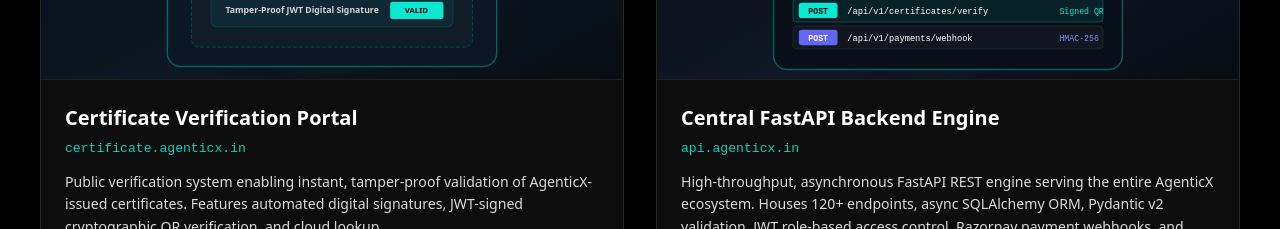
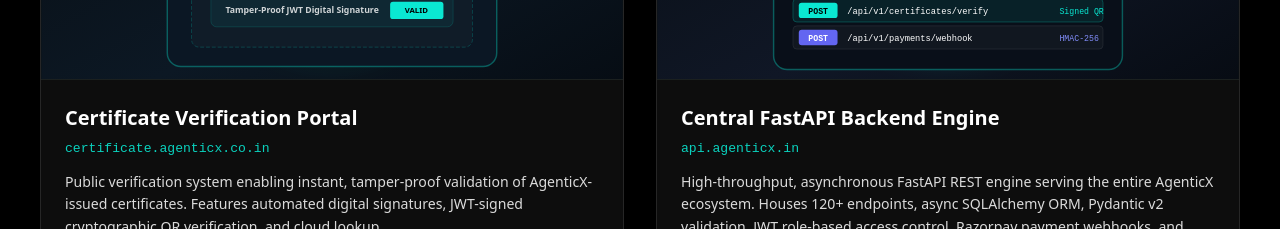
Before and after one commit to fazilyousuf/fazilyousuf.github.io, a React (Vite) app: page / in a window 1280 px wide. Shown: the part 6300-6529 px from the top of the page. Built offline with nearby package versions, Linux system fonts and the light colour scheme; no server answers.

Commit message:
Updated Projects Section content

```diff
--- a/src/data/projectsData.js
+++ b/src/data/projectsData.js
@@ -25,19 +25,19 @@
     description:
       "Dedicated self-service platform for enrolled candidates and interns. Handles student onboarding, admissions, training track progress, Razorpay fee payments with webhook verification, and automated PDF receipts.",
     tech: ["React", "Vite", "JWT Auth", "Razorpay", "Supabase Storage", "REST APIs"],
-    live: "https://candidate.agenticx.in",
+    live: "https://candidate.agenticx.co.in",
     buttonLabel: "Open Portal",
   },
   {
     id: "agenticx-certificate-portal",
     title: "Certificate Verification Portal",
-    domain: "certificate.agenticx.in",
+    domain: "certificate.agenticx.co.in",
     image: agenticxCertImg,
     badge: "Verification System",
     description:
       "Public verification system enabling instant, tamper-proof validation of AgenticX-issued certificates. Features automated digital signatures, JWT-signed cryptographic QR verification, and cloud lookup.",
     tech: ["React", "Vite", "JWT Verification", "QR Engine", "ReportLab", "REST APIs"],
-    live: "https://certificate.agenticx.in",
+    live: "https://certificate.agenticx.co.in",
     buttonLabel: "Verify Certificate",
   },
   {
@@ -49,9 +49,9 @@
     description:
       "High-throughput, asynchronous FastAPI REST engine serving the entire AgenticX ecosystem. Houses 120+ endpoints, async SQLAlchemy ORM, Pydantic v2 validation, JWT role-based access control, Razorpay payment webhooks, and ReportLab PDF automation.",
     tech: ["FastAPI", "Python", "SQLAlchemy", "PostgreSQL", "Pydantic v2", "Razorpay", "ReportLab", "Render"],
-    live: "https://api.agenticx.in/docs",
+    live: "https://api.agenticx.co.in/docs",
     buttonLabel: "API Docs",
-    altLink: "https://api.agenticx.in",
+    altLink: "https://api.agenticx.co.in",
     altLabel: "API Server",
   },
 ];
```
Also changed, not shown: src/assets/projects/agenticx-candidate.svg (deleted).
